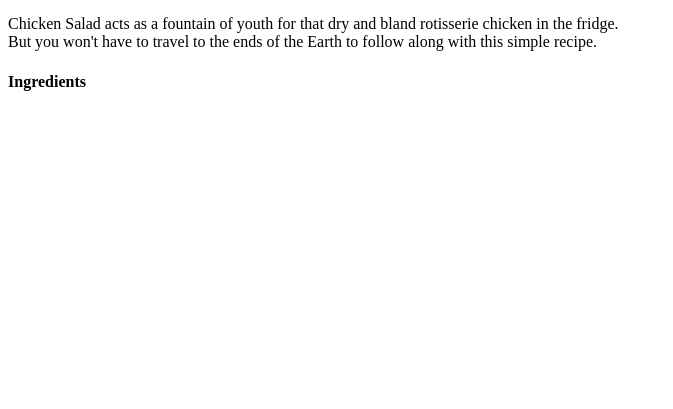
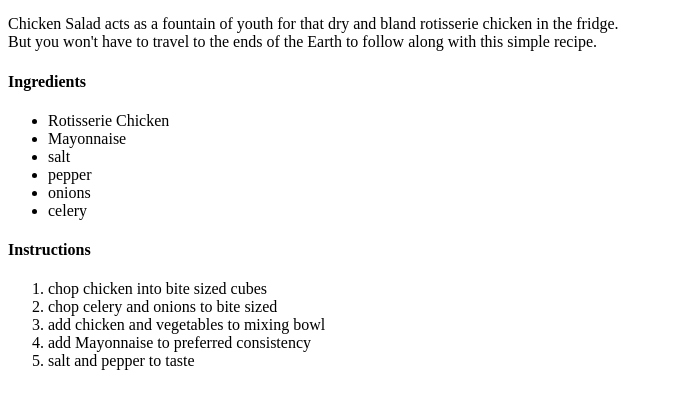
Before and after one commit to KingdomKlyuch/odin-recipes2, a plain HTML site: page recipes/chicken-salad.html in a window 1280 px wide. Shown: the part 363-772 px from the top of the page, without its empty margins (0-673 px from the left). Drawn offline with Linux system fonts and the light colour scheme.

Commit message:
Add recipes and instructions to page

```diff
--- a/recipes/chicken-salad.html
+++ b/recipes/chicken-salad.html
@@ -27,8 +27,30 @@
         </p>
 
             <h4>Ingredients</h4>
+            <ul>
+            <li>Rotisserie Chicken</li>
+            <li>Mayonnaise</li>
+            <li>salt</li>
+            <li>pepper</li>
+            <li>onions</li>
+            <li>celery</li>
 
-</body>
+
+        </ul>
+
+
+            <h4>Instructions</h4>
+            <ol>
+                <li>chop chicken into bite sized cubes</li>
+                <li>chop celery and onions to bite sized</li>
+                <li>add chicken and vegetables to mixing bowl</li>
+                <li>add Mayonnaise to preferred consistency</li>
+                <li>salt and pepper to taste</li>
+
+
+        </ol>
+
+        </body>
 
 
 
```
